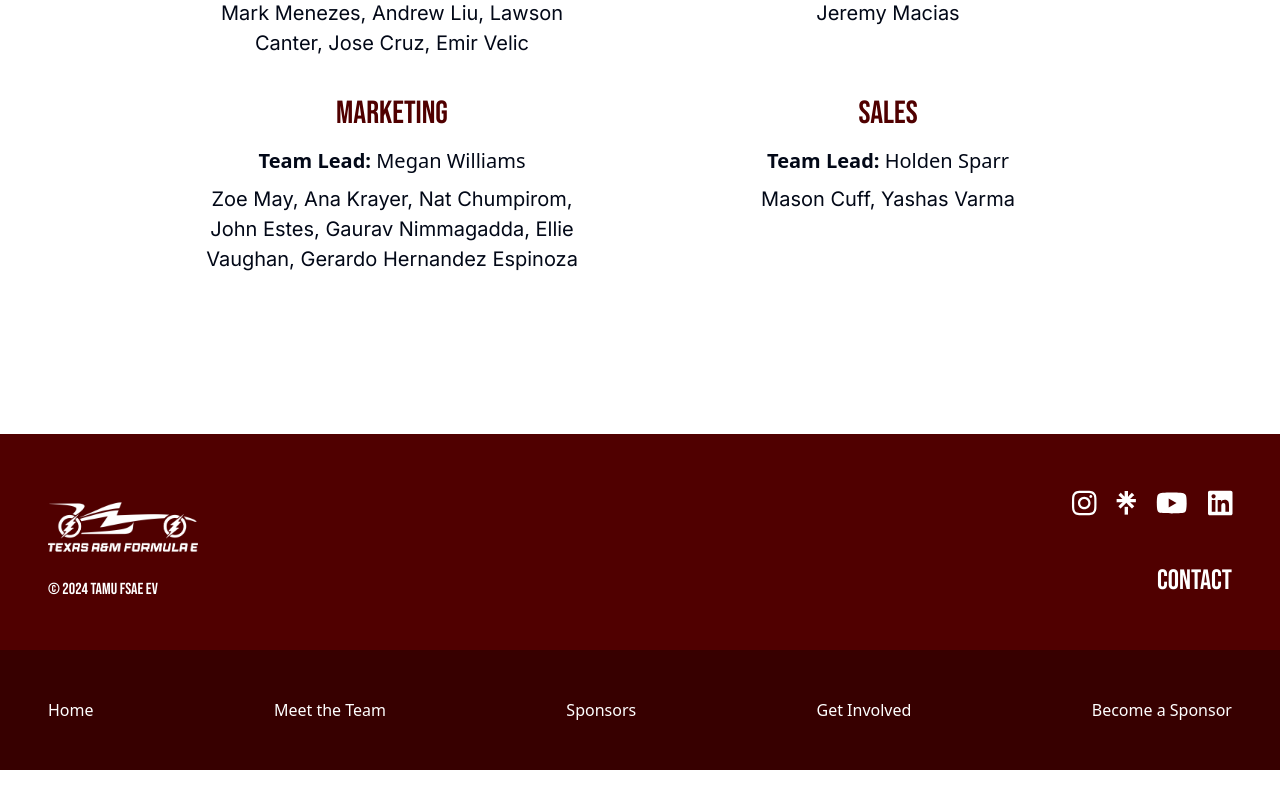
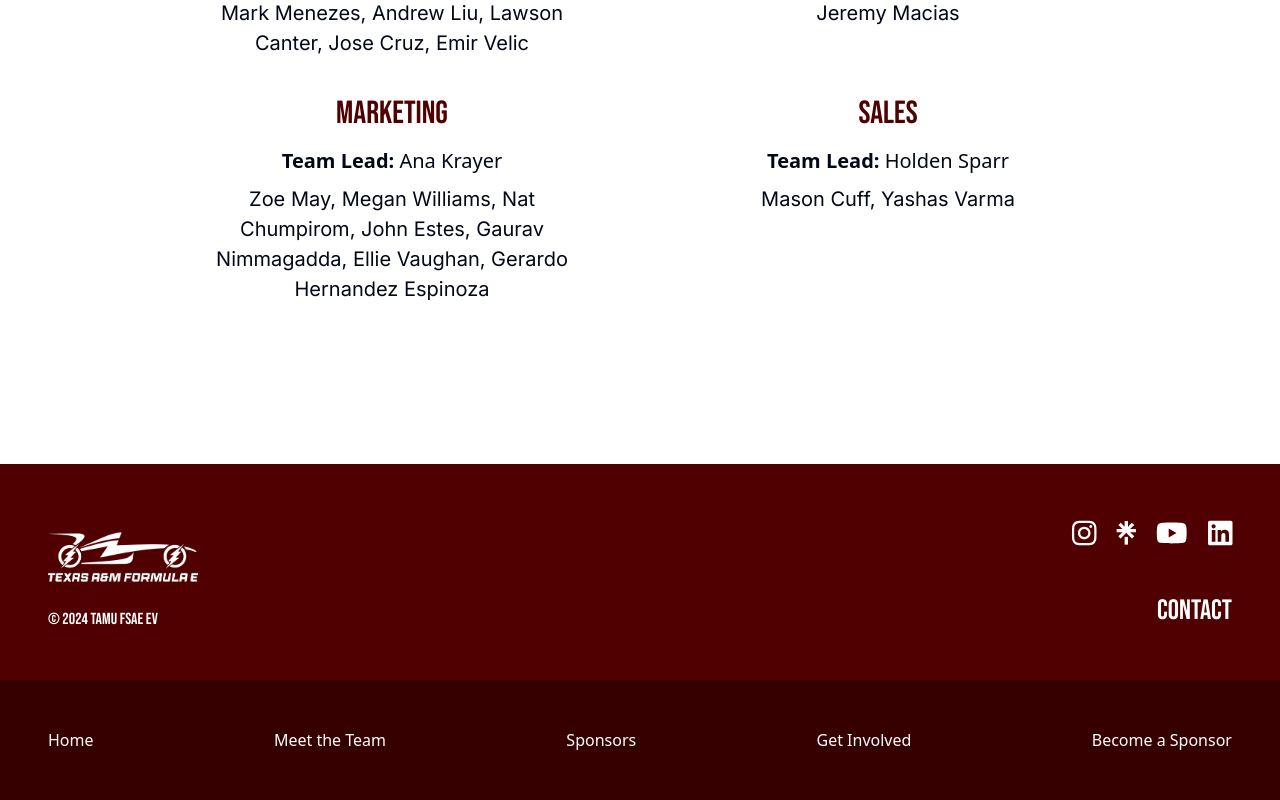
Before and after one commit to tamu-formula-cs/FSAE-EV-Site, a React (Vite) app: page /meet-the-team in a window 1280 px wide. Shown: the part 1670-2470 px from the top of the page. Before the commit the page ends 2440 px from the top, so only its background shows below. Built offline with nearby package versions, Linux system fonts and the light colour scheme.

Commit message:
Updated marketing lead

```diff
--- a/src/pages/meet_the_team/team.jsx
+++ b/src/pages/meet_the_team/team.jsx
@@ -114,8 +114,8 @@ export default function Team() {
                     <h1 className="team-div-title">
                         Marketing
                     </h1>
-                    <h1 className="team-lead"><span className="team-lead-bold">Team Lead: </span>Megan Williams</h1>
-                    <h1 className="name">Zoe May, Ana Krayer, Nat Chumpirom, John Estes, Gaurav Nimmagadda, Ellie Vaughan, Gerardo Hernandez Espinoza</h1>
+                    <h1 className="team-lead"><span className="team-lead-bold">Team Lead: </span>Ana Krayer</h1>
+                    <h1 className="name">Zoe May, Megan Williams, Nat Chumpirom, John Estes, Gaurav Nimmagadda, Ellie Vaughan, Gerardo Hernandez Espinoza</h1>
                 </div>
 
                 <div className="subteam-section">
```
